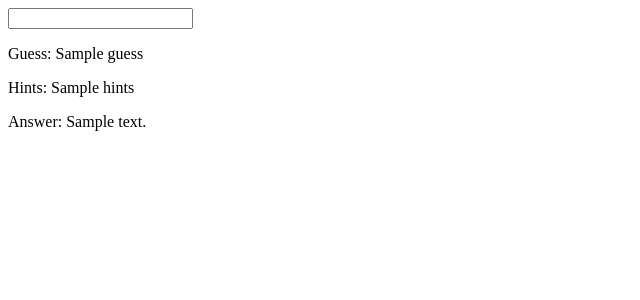
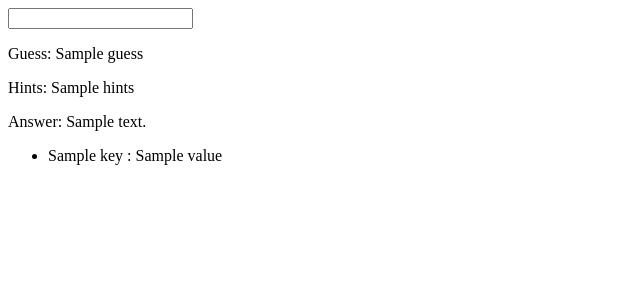
Before and after one commit to amroczk4/DjangoAdmin, a Django app: template app/foodrle/templates/foodrle/test.html in a window 1280 px wide. Shown: the top 300 px of the page, without its empty margins (0-640 px from the left). Run offline with Django 4.2, Linux system fonts and the light colour scheme; data comes from the database, SQL or seed files in the repository; tables that the repository leaves empty hold one stand-in row (values such as "Sample post"); the template is opened without the code that fills it: values that come from a table or form of the project are taken from there, most other values are stand-ins (such as "Sample title", 1, 10 or a date in 2020); some libraries are stand-ins or nearby versions.

Commit message:
added example to test.html
how to extract key value from hints list

```diff
--- a/app/foodrle/templates/foodrle/test.html
+++ b/app/foodrle/templates/foodrle/test.html
@@ -33,6 +33,14 @@
 <p> Answer: {{ answer }}</p>
 
 
+{% for hint in hints %}
+	{% for key, value in hint.items %}
+	<ul>
+		<li> {{key}} : {{value}}</li>
+	</ul>
+	{% endfor %}
+{% endfor %}
+
 
 </body>
 </html>
```
